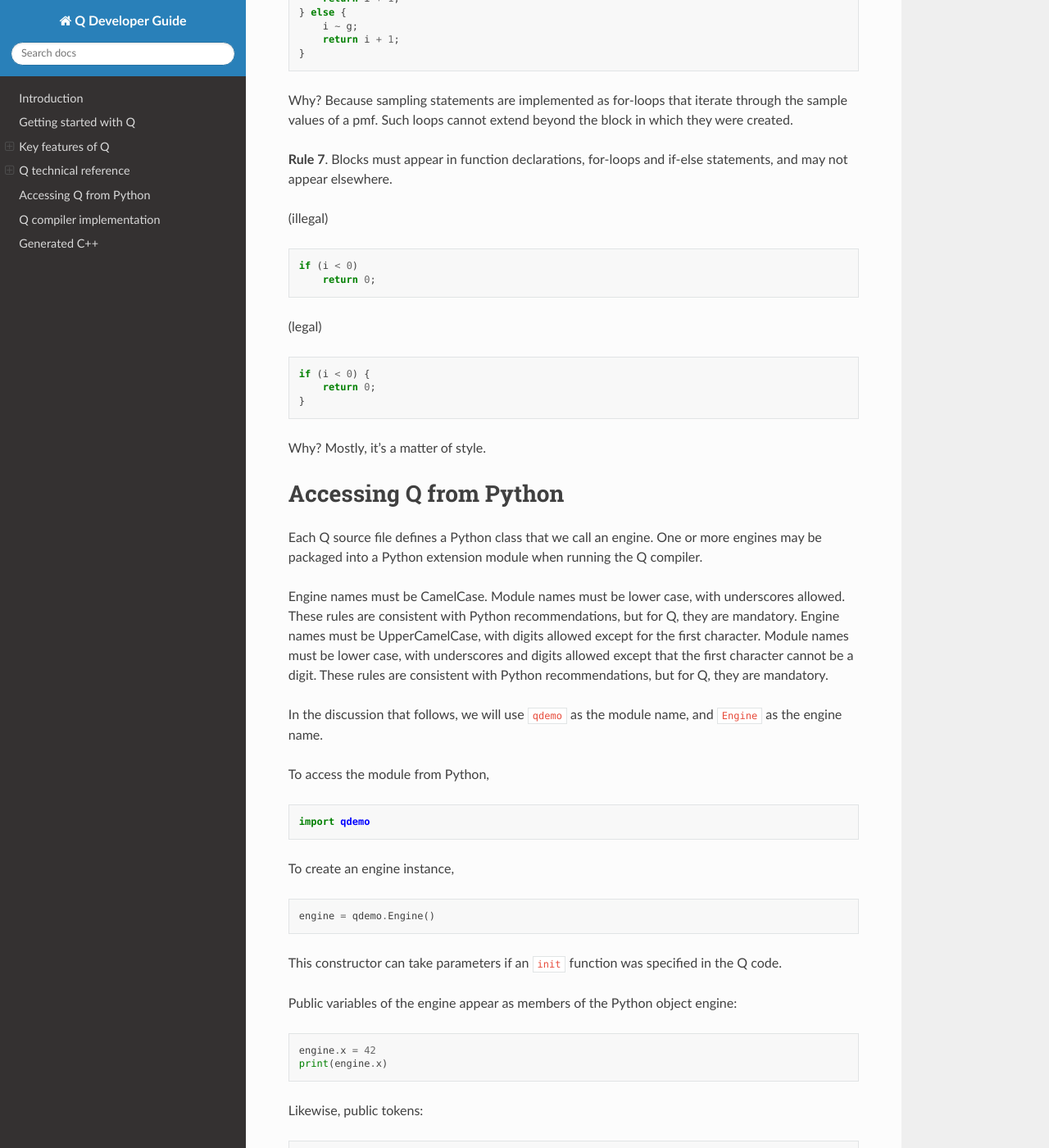
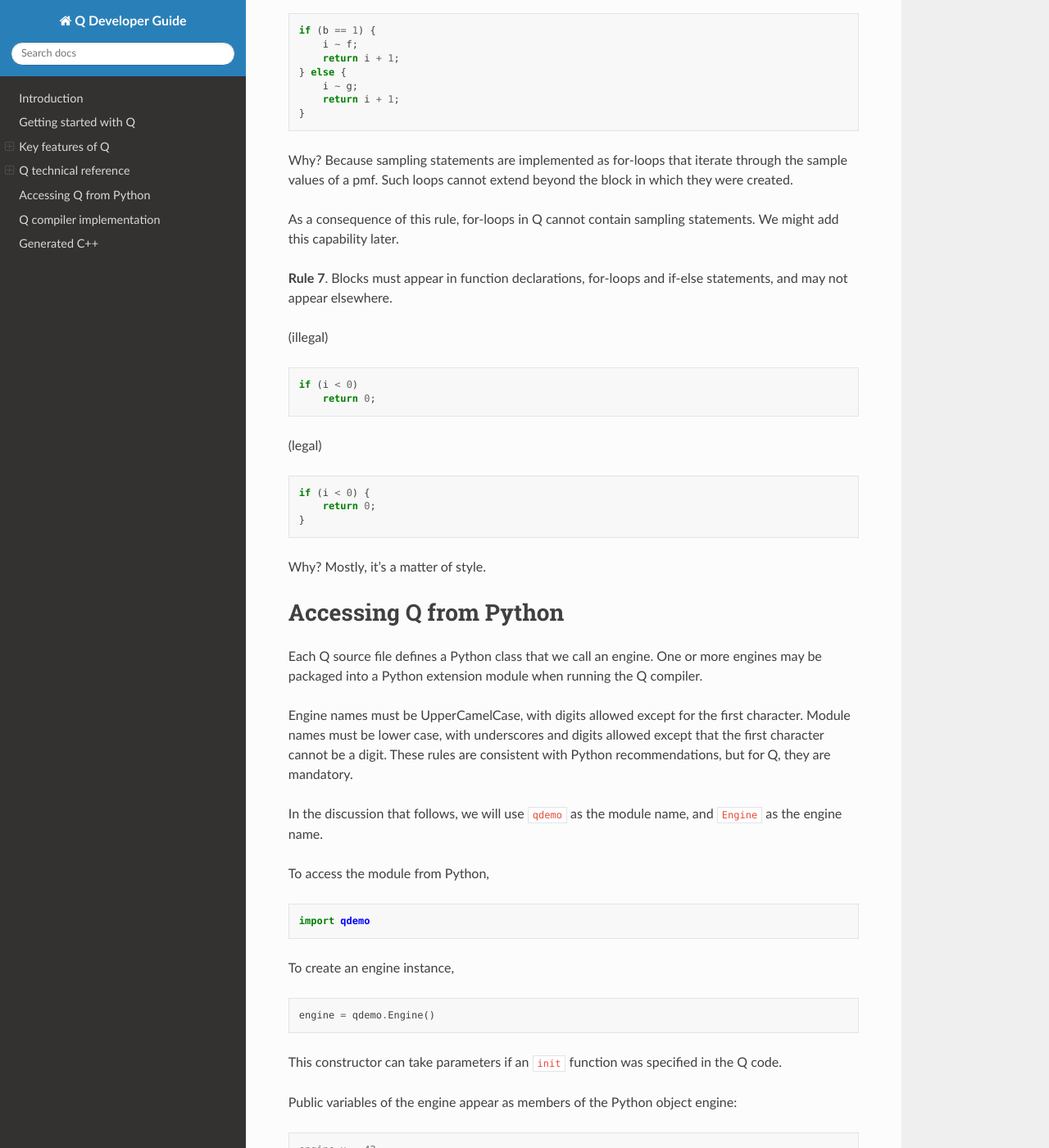
Before and after one commit to qplex/q-development-kit, a Sphinx documentation site: the page built from docs/guide.rst, in a window 1280 px wide and 1400 px high, scrolled down 19895 px. Shown: the whole window at 82% size. Built offline with Sphinx 7.4.7 and the Read the Docs theme 3.1.0, drawn with Linux system fonts in a browser that asks for light colours; some of the changed text lies outside the part shown.

Commit message:
Minor doc update

```diff
--- a/docs/guide.rst
+++ b/docs/guide.rst
@@ -90,7 +90,7 @@
 
 ::
 
-       {1:0.05,2:0.5,3:0.45}
+       {1:0.05, 2:0.5, 3:0.45}
 
 Congratulations. You have now written and executed a Q program!
 
@@ -889,7 +891,8 @@
 
 The optional declared function ``init`` is called upon startup. It can
 be used to initialize global variables and takes any number of
-parameters (including none).
+parameters (including none). It cannot be a public function and its
+return type must be ``void``.
 
 Interfaces
 ^^^^^^^^^^^^^^^^
@@ -1037,6 +1040,9 @@
 iterate through the sample values of a pmf. Such loops cannot extend
 beyond the block in which they were created.
 
+As a consequence of this rule, for-loops in Q cannot contain sampling statements.
+We might add this capability later.
+
 **Rule 7**. Blocks must appear in function declarations, for-loops and
 if-else statements, and may not appear elsewhere.
 
@@ -1065,9 +1071,6 @@
 more engines may be packaged into a Python extension module when running
 the Q compiler.
 
-Engine names must be CamelCase. Module names must be lower case, with
-underscores allowed. These rules are consistent with Python
-recommendations, but for Q, they are mandatory.
 Engine names must be UpperCamelCase, with digits allowed except for the first character.
 Module names must be lower case, with underscores and digits allowed except that the first character cannot be a digit.
 These rules are consistent with Python recommendations, but for Q, they are mandatory.
```
Also changed, not shown: other parts of docs/guide.rst (+3 -1 lines).
